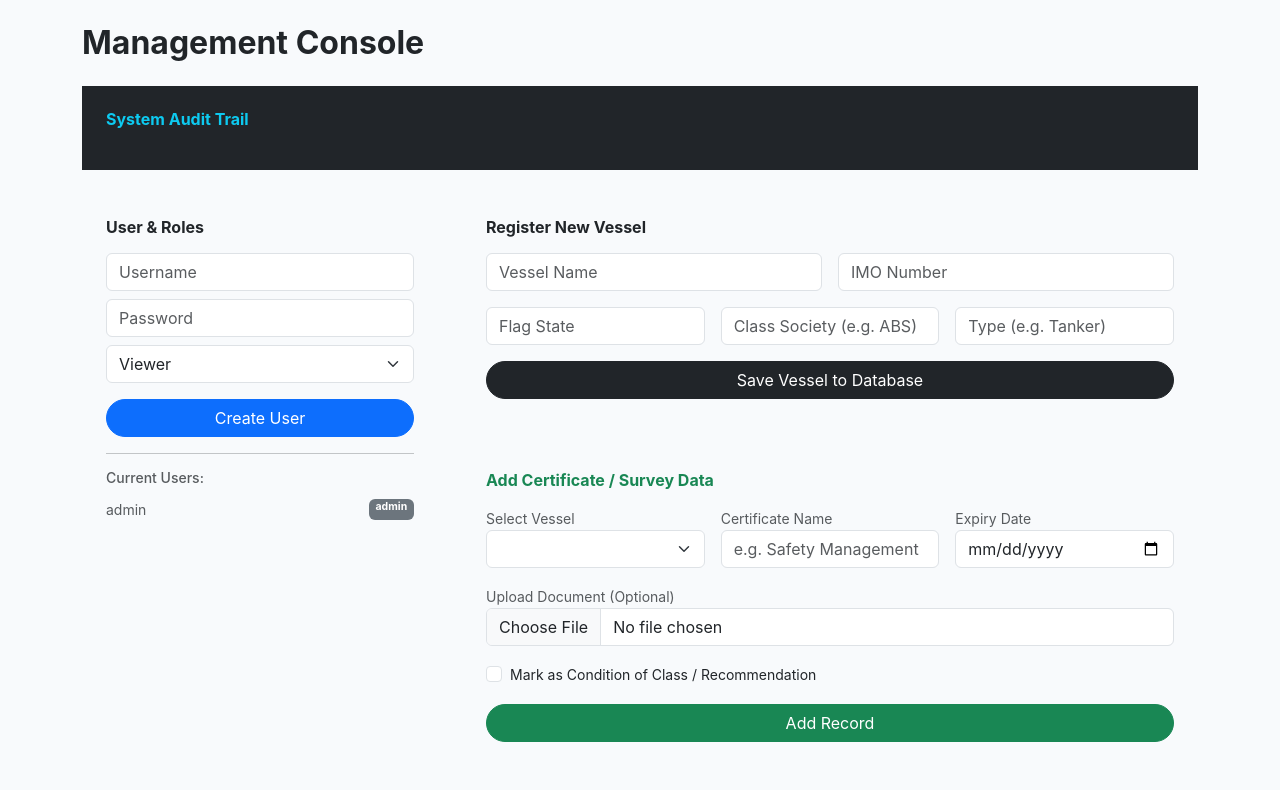
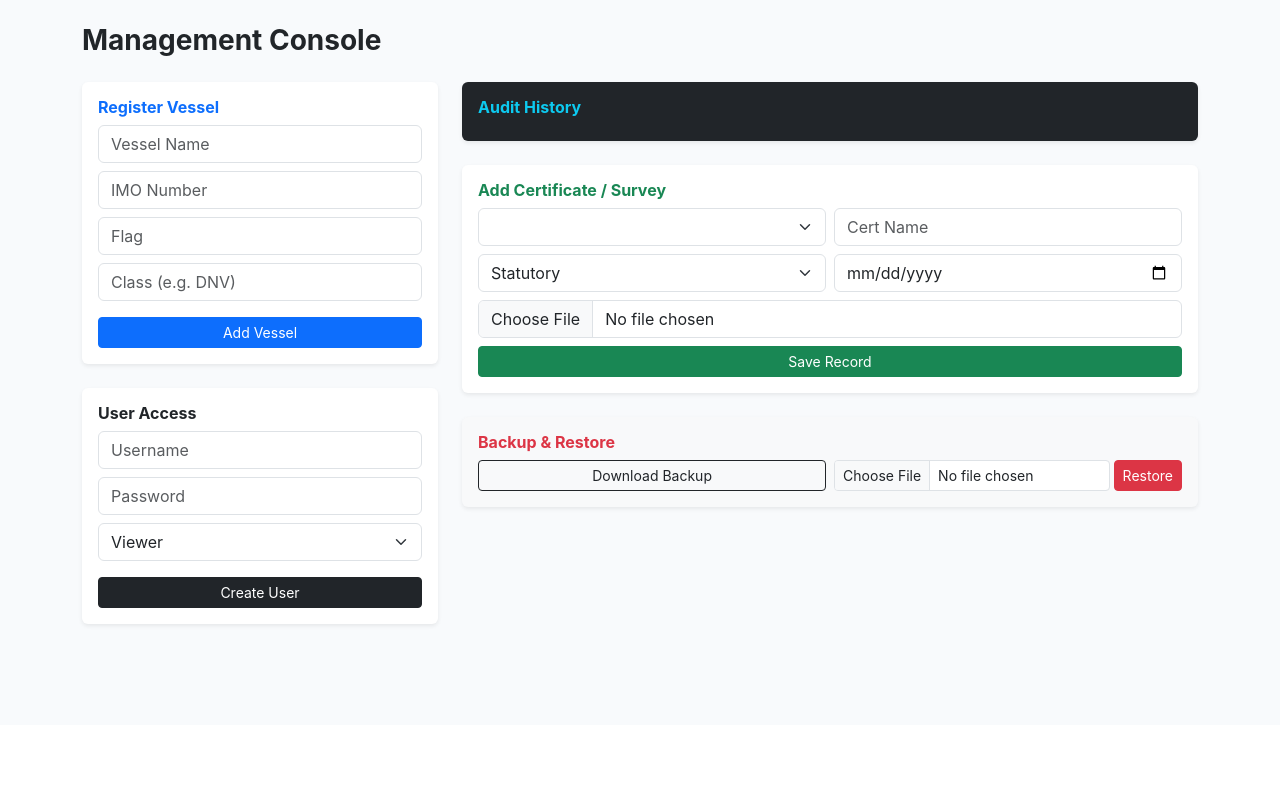
Before and after one commit to sfeirlucien/amt-operations, a Flask app: page /admin in a window 1280 px wide. Shown: the part 75-865 px from the top of the page. After the commit the page ends 702 px from the top, so only its background shows below. Run offline with Flask 3, Linux system fonts and the light colour scheme; a user stored in the database is signed in; data comes from the database, SQL or seed files in the repository; data that the repository does not hold is empty.

Commit message:
Update admin.html

```diff
--- a/templates/admin.html
+++ b/templates/admin.html
@@ -1,89 +1,60 @@
 {% extends "base.html" %}
 {% block content %}
-<h2 class="fw-bold mb-4">Management Console</h2>
-
+<h3 class="fw-bold mb-4">Management Console</h3>
 <div class="row">
-    <div class="col-12 mb-4">
-        <div class="card-pro p-4 bg-dark text-white">
-            <h6 class="fw-bold text-info mb-3">System Audit Trail</h6>
-            <div class="small" style="max-height: 150px; overflow-y: auto;">
-                {% for log in audit_logs %}
-                <div class="border-bottom border-secondary py-1 text-secondary">
-                    <span class="text-white">[{{ log.timestamp.strftime('%Y-%m-%d %H:%M') }}]</span>
-                    <strong>{{ log.user }}</strong>: {{ log.action }}
-                </div>
-                {% endfor %}
-            </div>
+    <div class="col-md-4 mb-4">
+        <div class="card p-3 border-0 shadow-sm mb-4">
+            <h6 class="fw-bold text-primary">Register Vessel</h6>
+            <form method="POST">
+                <input type="hidden" name="form_action" value="add_vessel">
+                <input name="name" class="form-control mb-2" placeholder="Vessel Name" required>
+                <input name="imo" class="form-control mb-2" placeholder="IMO Number" required>
+                <input name="flag" class="form-control mb-2" placeholder="Flag">
+                <input name="class_society" class="form-control mb-3" placeholder="Class (e.g. DNV)">
+                <button class="btn btn-primary w-100 btn-sm">Add Vessel</button>
+            </form>
         </div>
-    </div>
-
-    <div class="col-md-4 mb-4">
-        <div class="card-pro p-4">
-            <h6 class="fw-bold mb-3">User & Roles</h6>
+        <div class="card p-3 border-0 shadow-sm">
+            <h6 class="fw-bold">User Access</h6>
             <form method="POST">
                 <input type="hidden" name="form_action" value="add_user">
                 <input name="new_user" class="form-control mb-2" placeholder="Username" required>
                 <input name="new_pass" class="form-control mb-2" placeholder="Password" required>
-                <select name="new_role" class="form-select mb-3">
-                    <option value="viewer">Viewer</option>
-                    <option value="admin">Admin</option>
-                </select>
-                <button class="btn btn-primary w-100 rounded-pill">Create User</button>
+                <select name="new_role" class="form-select mb-3"><option value="viewer">Viewer</option><option value="admin">Admin</option></select>
+                <button class="btn btn-dark w-100 btn-sm">Create User</button>
             </form>
-            <hr>
-            <h6 class="text-muted small">Current Users:</h6>
-            {% for u in users %}
-            <div class="d-flex justify-content-between small py-1 text-muted">
-                <span>{{ u.username }}</span><span class="badge bg-secondary">{{ u.role }}</span>
-            </div>
-            {% endfor %}
         </div>
     </div>
 
-    <div class="col-md-8 mb-4">
-        <div class="card-pro p-4 mb-4">
-            <h6 class="fw-bold mb-3">Register New Vessel</h6>
-            <form method="POST" class="row g-3">
-                <input type="hidden" name="form_action" value="add_vessel">
-                <div class="col-md-6"><input name="name" class="form-control" placeholder="Vessel Name" required></div>
-                <div class="col-md-6"><input name="imo" class="form-control" placeholder="IMO Number" required></div>
-                <div class="col-md-4"><input name="flag" class="form-control" placeholder="Flag State"></div>
-                <div class="col-md-4"><input name="class_society" class="form-control" placeholder="Class Society (e.g. ABS)"></div>
-                <div class="col-md-4"><input name="type" class="form-control" placeholder="Type (e.g. Tanker)"></div>
-                <div class="col-12"><button class="btn btn-dark w-100 rounded-pill">Save Vessel to Database</button></div>
+    <div class="col-md-8">
+        <div class="card p-3 border-0 shadow-sm mb-4 bg-dark text-white">
+            <h6 class="fw-bold text-info">Audit History</h6>
+            <div class="small" style="max-height: 150px; overflow-y: auto;">
+                {% for l in logs %}<div class="border-bottom border-secondary py-1 text-muted">[{{ l.timestamp.strftime('%H:%M') }}] {{ l.user }}: {{ l.action }}</div>{% endfor %}
+            </div>
+        </div>
+        <div class="card p-3 border-0 shadow-sm">
+            <h6 class="fw-bold text-success">Add Certificate / Survey</h6>
+            <form method="POST" enctype="multipart/form-data" class="row g-2">
+                <input type="hidden" name="form_action" value="add_cert">
+                <div class="col-md-6"><select name="vessel_id" class="form-select">{% for v in vessels %}<option value="{{v.id}}">{{v.name}}</option>{% endfor %}</select></div>
+                <div class="col-md-6"><input name="cert_name" class="form-control" placeholder="Cert Name" required></div>
+                <div class="col-md-6"><select name="category" class="form-select"><option>Statutory</option><option>Class Survey</option><option>Safety Equipment</option></select></div>
+                <div class="col-md-6"><input type="date" name="expiry" class="form-control" required></div>
+                <div class="col-md-12"><input type="file" name="file" class="form-control"></div>
+                <div class="col-12"><button class="btn btn-success w-100 btn-sm">Save Record</button></div>
             </form>
         </div>
-
-        <div class="card-pro p-4">
-            <h6 class="fw-bold mb-3 text-success">Add Certificate / Survey Data</h6>
-            <form method="POST" enctype="multipart/form-data" class="row g-3">
-                <input type="hidden" name="form_action" value="upload_cert">
-                <div class="col-md-4">
-                    <label class="small text-muted">Select Vessel</label>
-                    <select name="vessel_id" class="form-select">
-                        {% for v in vessels %}<option value="{{v.id}}">{{v.name}}</option>{% endfor %}
-                    </select>
-                </div>
-                <div class="col-md-4">
-                    <label class="small text-muted">Certificate Name</label>
-                    <input name="cert_name" class="form-control" placeholder="e.g. Safety Management" required>
-                </div>
-                <div class="col-md-4">
-                    <label class="small text-muted">Expiry Date</label>
-                    <input type="date" name="expiry" class="form-control" required>
-                </div>
-                <div class="col-md-12">
-                    <label class="small text-muted">Upload Document (Optional)</label>
-                    <input type="file" name="file" class="form-control">
-                </div>
-                <div class="col-md-12">
-                    <div class="form-check">
-                        <input type="checkbox" name="is_coc" class="form-check-input" id="isCoc">
-                        <label class="form-check-label small" for="isCoc">Mark as Condition of Class / Recommendation</label>
-                    </div>
-                </div>
-                <div class="col-12"><button class="btn btn-success w-100 rounded-pill">Add Record</button></div>
-            </form>
+        <div class="card p-3 border-0 shadow-sm mt-4 bg-light">
+            <h6 class="fw-bold text-danger">Backup & Restore</h6>
+            <div class="d-flex gap-2">
+                <a href="/backup" class="btn btn-outline-dark btn-sm w-50">Download Backup</a>
+                <form method="POST" enctype="multipart/form-data" class="w-50 d-flex">
+                    <input type="hidden" name="form_action" value="restore_db">
+                    <input type="file" name="backup_file" class="form-control form-control-sm me-1" required>
+                    <button class="btn btn-danger btn-sm">Restore</button>
+                </form>
+            </div>
         </div>
     </div>
 </div>
```
